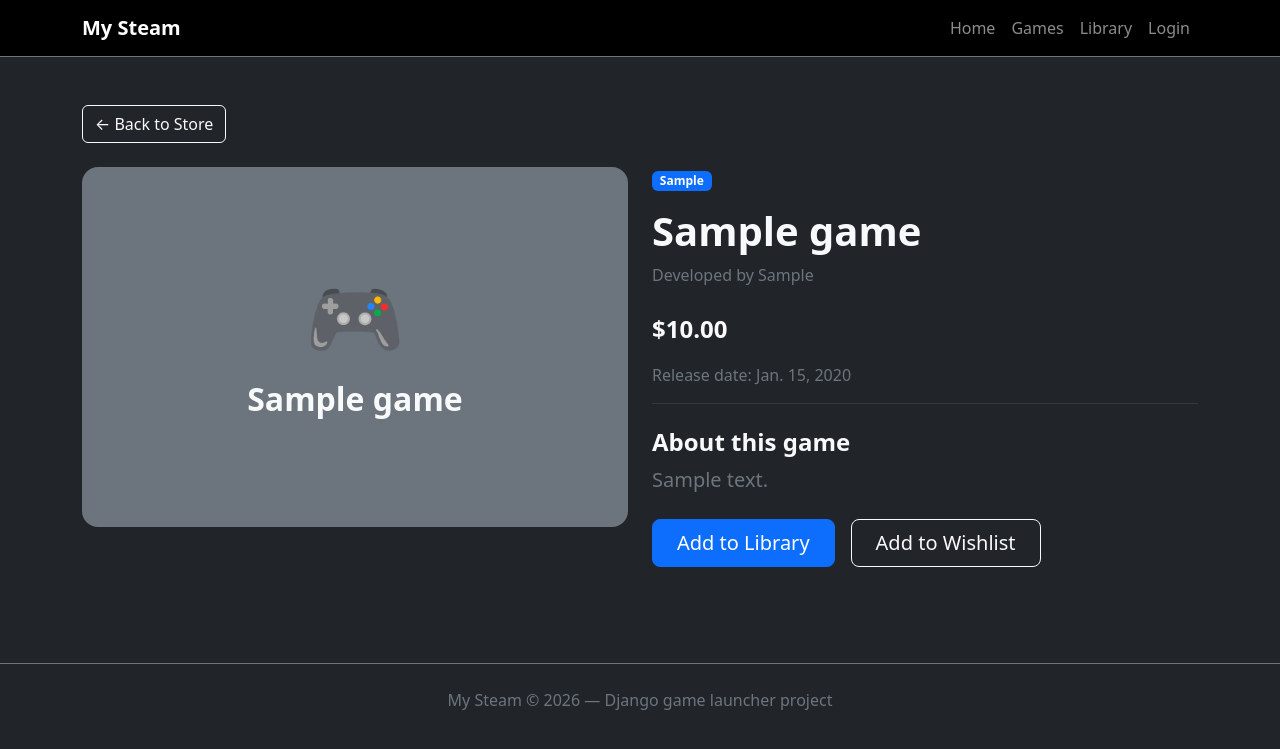
After one commit to MaksymBykovets/my-steam, a Django app: page /games/1/ in a window 1280 px wide. The commit adds this page. Shown: the top 749 px of the page. Run offline with Django 5.2, Linux system fonts and the light colour scheme; tables that the repository leaves empty hold one stand-in row (values such as "Sample post").

Commit message:
Add game detail page

```diff
--- /dev/null
+++ b/games/templates/games/game_detail.html
@@ -0,0 +1,53 @@
+{% extends 'base.html' %}
+
+{% block title %}{{ game.title }} — My Steam{% endblock %}
+
+{% block content %}
+<div class="mb-4">
+    <a href="{% url 'game_list' %}" class="btn btn-outline-light">
+        ← Back to Store
+    </a>
+</div>
+
+<div class="row g-4 align-items-start">
+    <div class="col-lg-6">
+        <div class="bg-secondary rounded-4 d-flex align-items-center justify-content-center" style="min-height: 360px;">
+            <div class="text-center">
+                <div class="display-1">🎮</div>
+                <h2 class="fw-bold mt-3">{{ game.title }}</h2>
+            </div>
+        </div>
+    </div>
+
+    <div class="col-lg-6">
+        <span class="badge bg-primary mb-3">{{ game.genre }}</span>
+
+        <h1 class="fw-bold">{{ game.title }}</h1>
+
+        <p class="text-secondary mb-2">
+            Developed by {{ game.developer }}
+        </p>
+
+        <p class="fs-4 fw-bold mt-4">
+            ${{ game.price }}
+        </p>
+
+        <p class="text-secondary">
+            Release date: {{ game.release_date }}
+        </p>
+
+        <hr class="border-secondary">
+
+        <h4 class="fw-bold mt-4">About this game</h4>
+
+        <p class="text-secondary fs-5">
+            {{ game.description }}
+        </p>
+
+        <div class="d-flex gap-3 mt-4">
+            <a href="#" class="btn btn-primary btn-lg px-4">Add to Library</a>
+            <a href="#" class="btn btn-outline-light btn-lg px-4">Add to Wishlist</a>
+        </div>
+    </div>
+</div>
+{% endblock %}
--- a/games/templates/games/game_list.html
+++ b/games/templates/games/game_list.html
@@ -32,7 +32,7 @@
                     <p class="card-text text-secondary mb-2">{{ game.developer }}</p>
                     <p class="fw-bold mb-3">${{ game.price }}</p>
 
-                    <a href="#" class="btn btn-outline-light w-100">View Details</a>
+                    <a href="{% url 'game_detail' game.pk %}" class="btn btn-outline-light w-100">View Details</a>
                 </div>
             </div>
         </div>
--- a/games/urls.py
+++ b/games/urls.py
@@ -4,4 +4,5 @@ from . import views
 
 urlpatterns = [
     path('', views.game_list, name='game_list'),
+    path('<int:pk>/', views.game_detail, name='game_detail'),
 ]
--- a/games/views.py
+++ b/games/views.py
@@ -1,4 +1,4 @@
-from django.shortcuts import render
+from django.shortcuts import render, get_object_or_404
 from .models import Game
 
 
@@ -6,3 +6,9 @@ def game_list(request):
     games = Game.objects.all().order_by('-created_at')
 
     return render(request, 'games/game_list.html', {'games': games})
+
+
+def game_detail(request, pk):
+    game = get_object_or_404(Game, pk=pk)
+
+    return render(request, 'games/game_detail.html', {'game': game})
```
